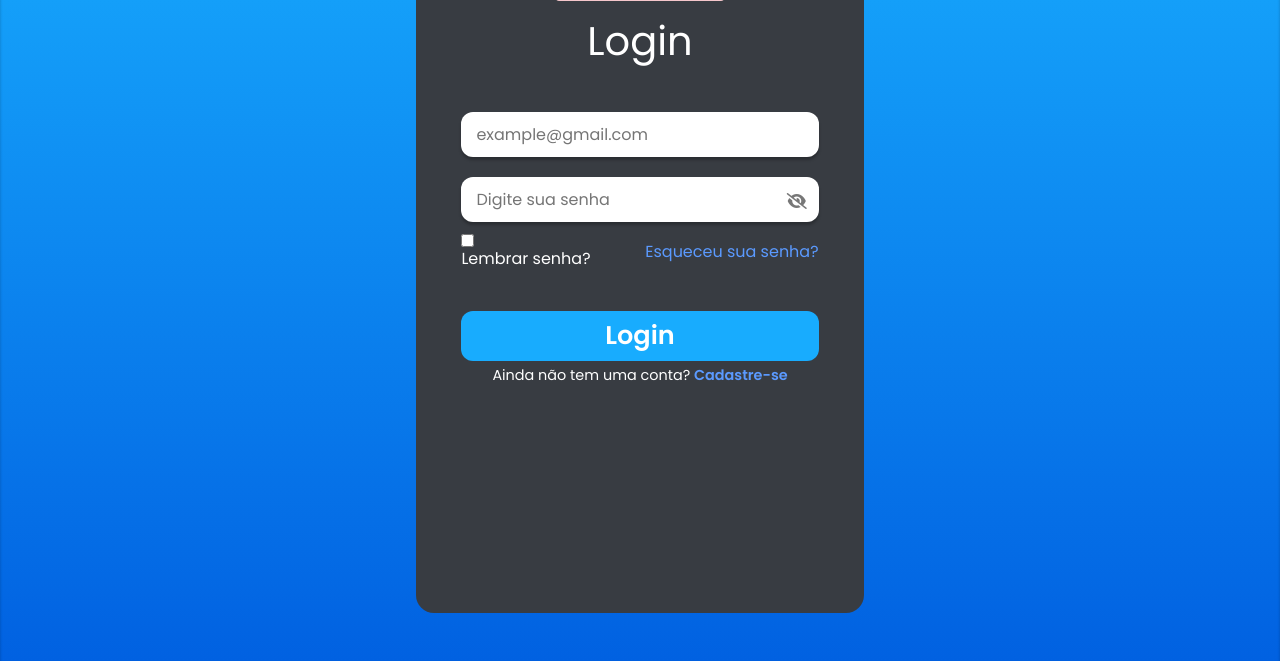
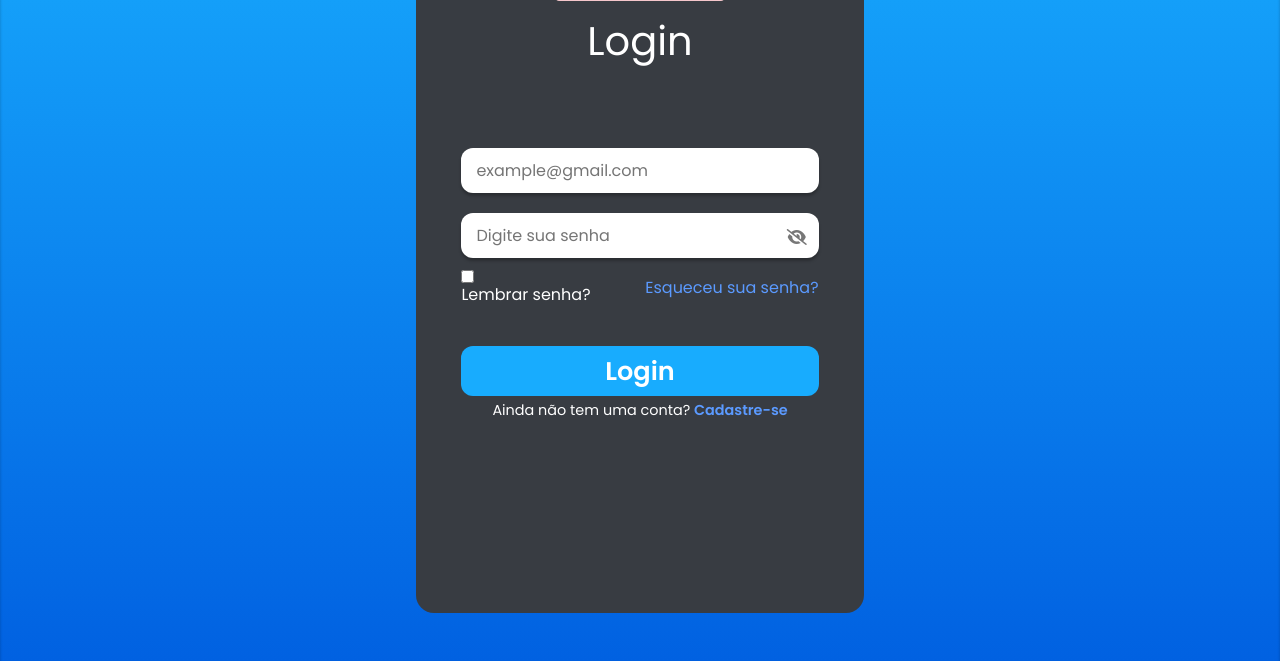
Before and after one commit to Gsouzabd/php-blogAdmin-project, a PHP site: page / in a window 1280 px wide. Shown: the part 139-800 px from the top of the page. Run offline with PHP 8.4, Linux system fonts and the light colour scheme; the visitor is signed in with stand-in values (Sample User, id 1); some libraries are stand-ins or nearby versions.

Commit message:
update css

```diff
--- a/public/main_styles.css
+++ b/public/main_styles.css
@@ -46,10 +46,10 @@ main form {
 }
 
 main form .inputs-container {
-    margin-top: 10%;
+    margin-top: 19%;
     width: 100%;
     display: flex;
-    flex-direction:column;
+    flex-direction: column;
     align-items: center;
 }
 
```
